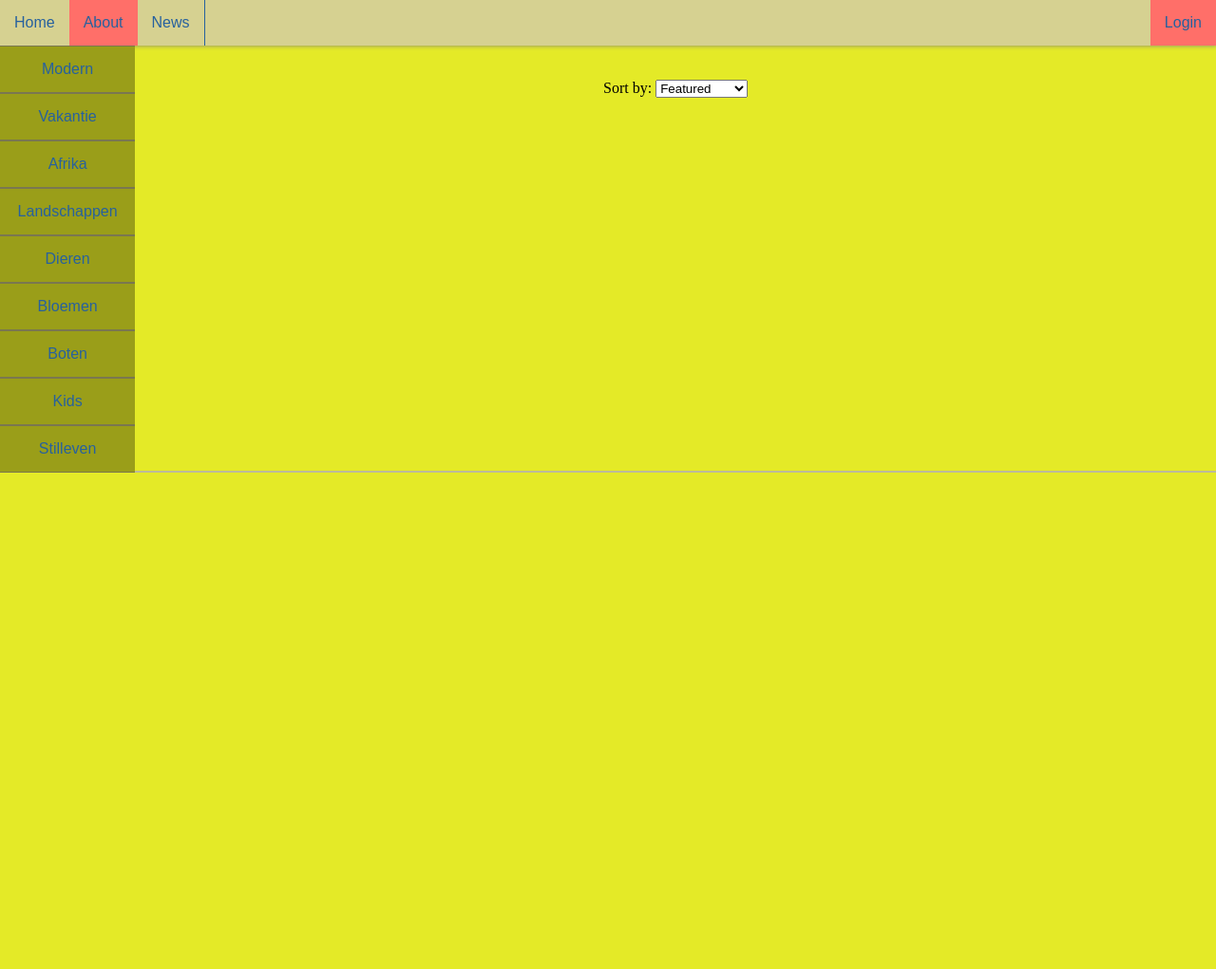
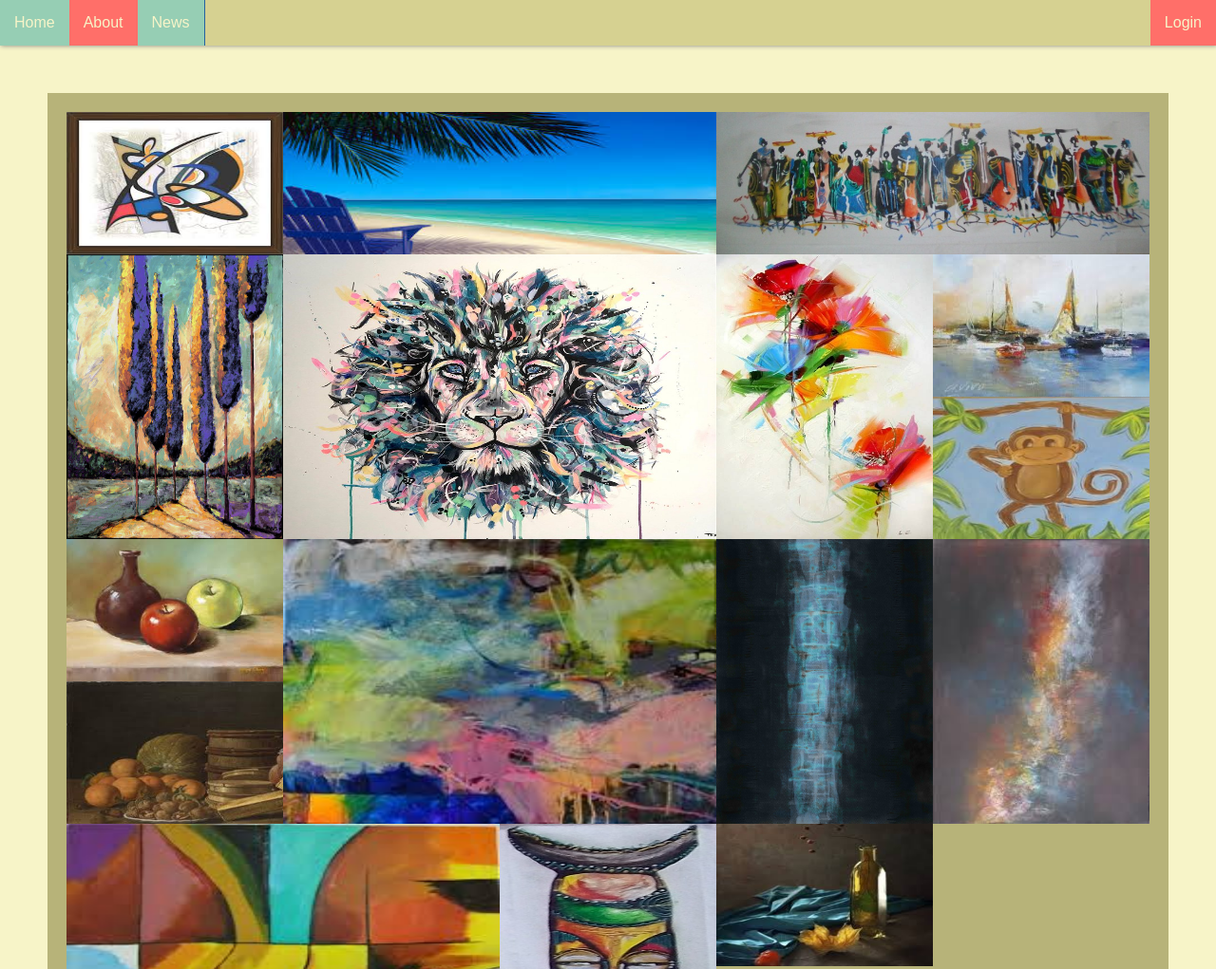
Before and after one commit to thakursachin467/Product-Landing-Page2, a plain HTML site: page index.html in a window 1280 px wide. Shown: the top 1021 px of the page at 95% size. Before the commit the page ends 800 px from the top, so only its background shows below. Drawn offline with Linux system fonts and the light colour scheme.

Commit message:
Added a grid on the main page as well as an image grid.

```diff
--- a/index.css
+++ b/index.css
@@ -9,20 +9,16 @@
 
 .mainpage {
   display: grid;
-  grid-template-columns: 1fr 8fr;
+  grid-template-columns: 1fr;
   grid-template-rows: 1fr;
+  padding: 50px;
 }
 
 .sidebar {
-  display: flex;
-  flex-direction: column;
-  background-color: #9a9e19 /* #b7b379*/ ;
-
+  display: grid;
+  grid-template-columns: repeat(auto-fit, minmax(200px, 1fr));
+  grid-auto-rows: 150px;
+  background-color: /*#9a9e19*/  #b7b379 ;
+  grid-auto-flow: dense;
+  padding: 20px;
 }
-
-.sortbar {
-  display: flex;
-  justify-content: center;
-  margin-top: 20px;
-  border-bottom: 2px solid #bcba9a
-}
--- a/index.html
+++ b/index.html
@@ -22,25 +22,22 @@
     <div class="mainpage">
 
       <nav class="sidebar" id="sidebarcontainer">
-        <div class="sidebaritems" id="k1">Modern</div>
-        <div class="sidebaritems" id="w2">Vakantie</div>
-        <div class="sidebaritems" id="s3">Afrika</div>
-        <div class="sidebaritems" id="l4">Landschappen</div>
-        <div class="sidebaritems" id="d5">Dieren</div>
-        <div class="sidebaritems" id="b6">Bloemen</div>
-        <div class="sidebaritems" id="b7">Boten</div>
-        <div class="sidebaritems" id="k8">Kids</div>
-        <div class="sidebaritems" id="s9">Stilleven</div>
-      </nav>
-
-      <nav class="sortbar" id="sortbarcontainer">
-        <p>Sort by:
-          <select class="sortby">
-            <option class="featuredopt">Featured</option>
-            <option class="lowestopt">Lowest price</option>
-          </select>
-        </p>
-
+        <img id="k1" src="Images\Modern.jpg" class="sidebaritems-small">
+        <img id="w2" src="Images\beach.jpg" class="sidebaritems-horizontal">
+        <img id="s3" src="Images\africa.jpg" class="sidebaritems-horizontal">
+        <img id="l4" src="Images\landschap.jpg" class="sidebaritems-vertical">
+        <img id="d5" src="Images\animal.jpg" class="sidebaritems-big">
+        <img id="b6" src="Images\flower.jpg" class="sidebaritems-vertical">
+        <img id="b7" src="Images\boats.jpg" class="sidebaritems-small">
+        <img id="k8" src="Images\kids.jpg" class="sidebaritems-small">
+        <img id="s9" src="Images\still-life.jpg" class="sidebaritems-small">
+        <img id="b10" src="Images\Modern1.jpg" class="sidebaritems-big">
+        <img id="b11" src="Images\Modern2.jpg" class="sidebaritems-vertical">
+        <img id="b12" src="Images\Modern3.jpg" class="sidebaritems-vertical">
+        <img id="b13" src="Images\Modern4.jpg" class="sidebaritems-big">
+        <img id="v14" src="Images\africa1.jpg" class="sidebaritems-vertical">
+        <img id="s15" src="Images\still-life1.jpg" class="sidebaritems-small">
+        <img id="s16" src="Images\still-life2.jpg" class="sidebaritems-small">
       </nav>
 
 
--- a/style.css
+++ b/style.css
@@ -1,10 +1,10 @@
 body, html {
-  background-color: #e4ea27; /*#f7f4c8;*/
+  background-color:  /*#e4ea27;*/ #f7f4c8;
   margin: 0px;
 }
 
 .navbaritems {
-  color: #27619e /* #f7f4c8*/ ;
+  color: /* #27619e*/ #f7f4c8 ;
   text-align: center;
   font-family: sans-serif;
   font-size: 1em;
@@ -12,7 +12,7 @@ body, html {
 }
 
 #home {
-  background-color: #d6d191 /* #96ceb4*/ ;
+  background-color: /* #d6d191 */#96ceb4 ;
 
 }
 
@@ -22,7 +22,7 @@ body, html {
 }
 
 #nieuws {
-  background-color: #d6d191 /* #96ceb4 */;
+  background-color: /*#d6d191*/  #96ceb4 ;
   border-right: 1px solid #27619e;
 }
 
@@ -32,14 +32,26 @@ body, html {
 
 }
 
-.sidebaritems {
-  color: #27619e /* #f7f4c8 */ ;
-  font-family: sans-serif;
-  font-size: 1em;
-  padding: 15px;
-  text-align: center;
-  border-top: 1px solid #7a7750;
-  border-bottom: 1px solid #7a7750;
+.sidebar > img {
+  width: 100%;
+  height: 100%;
+  object-fit: fill;
+}
+
+.sidebaritems-horizontal {
+  grid-column: span 2 / auto;
+}
+
+.sidebaritems-vertical {
+  grid-row: span 2 / auto;
+}
+
+.sidebaritems-big {
+  grid-column: span 2;
+  grid-row: span 2;
+}
+
+.sidebaritems-small {
 }
 
 /*
```
